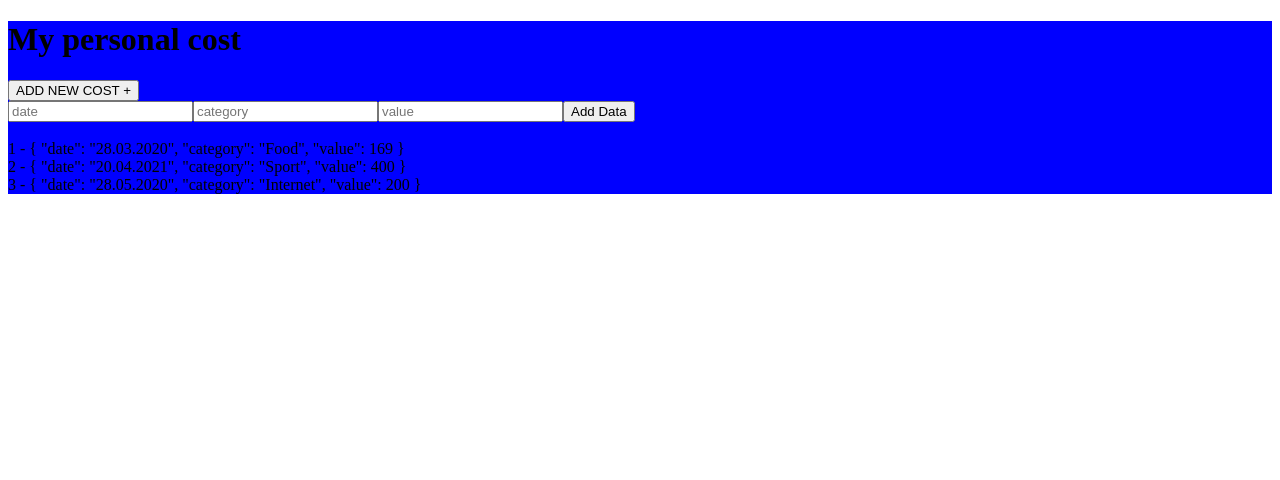
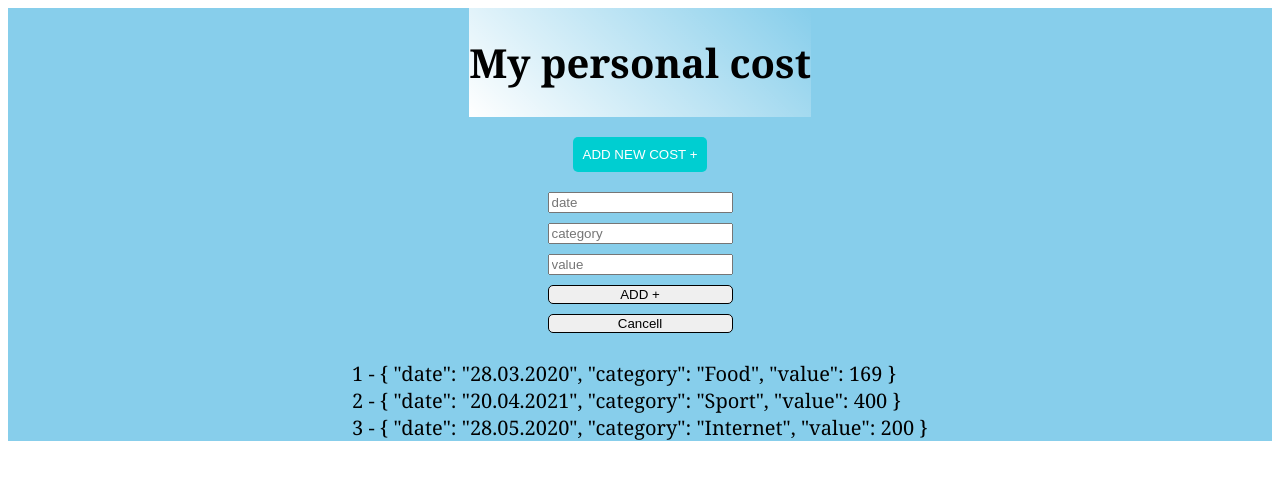
Before and after one commit to Veroniksa/personal_cost_v, a Vue app in the folder personal_cost/: page / in a window 1280 px wide. Both pictures are taken after a click on the button "ADD NEW COST +". Shown: the top 480 px of the page. Built offline with nearby package versions, Linux system fonts and the light colour scheme.

Commit message:
modified file App.vue and modified file AddPayment.vue

```diff
--- a/personal_cost/src/App.vue
+++ b/personal_cost/src/App.vue
@@ -68,6 +68,22 @@
   margin-top: 60px;
 }
 .wrapper {
-  background: blue;
+  font-family:Cambria, Cochin, Georgia, Times, 'Times New Roman', serif;
+  font-size: 20px;
+  background: skyblue;
+  display: flex;
+  flex-direction: column;
+  align-items: center;
+
+  header{
+    background: linear-gradient(
+   45deg, white, transparent);
+  }
+  button{
+    border: 0.5px solid black;
+    border-radius: 5px;
+  }
+
+
 }
 </style>
--- a/personal_cost/src/components/AddPayment.vue
+++ b/personal_cost/src/components/AddPayment.vue
@@ -1,17 +1,19 @@
 <template>
-    <div>
-        <div>
+    <div :class="[$style.addPaym]">
+        <div :class="[$style.btnToggle]">
             <button @click="toggle">ADD NEW COST +</button>
         </div>
-        <div v-show="show">
+        <div v-show="show" :class="[$style.addDate]">
           <input v-model="date" placeholder="date"/>
           <input v-model="category" placeholder="category"/>
           <input v-model.number="value" type="number" placeholder="value"/>
           <button @click="onClick">
-            Add Data
+            ADD +
+          </button>
+          <button @click="cancell">
+            Cancell
           </button>
         </div>
-
     </div>
 </template>
 
@@ -27,6 +29,11 @@
       }
   },
 methods: {
+    cancell(){
+        this.date = '',
+        this.category = '',
+        this.value = null
+    },
     toggle () {
         this.show = !this.show
     },
@@ -53,3 +60,32 @@
     }
 }
 </script>
+
+<style lang="scss" module>
+.addPaym{
+    display: flex;
+    flex-direction: column;
+    align-items: center;
+    border-radius: 15px;
+    .btnToggle{
+      button{
+        background: darkturquoise;
+        color: white;
+        padding: 10px;
+        margin: 20px;
+        border: none;
+      }
+    }
+}
+.addDate{
+    display: flex;
+    flex-direction: column;
+
+    input:not(:last-child){
+      margin-bottom: 10px;
+    }
+    button:not(:last-child){
+      margin-bottom: 10px
+    }
+}
+</style>
```
Lines whose indentation alone changed are shown as unchanged.
